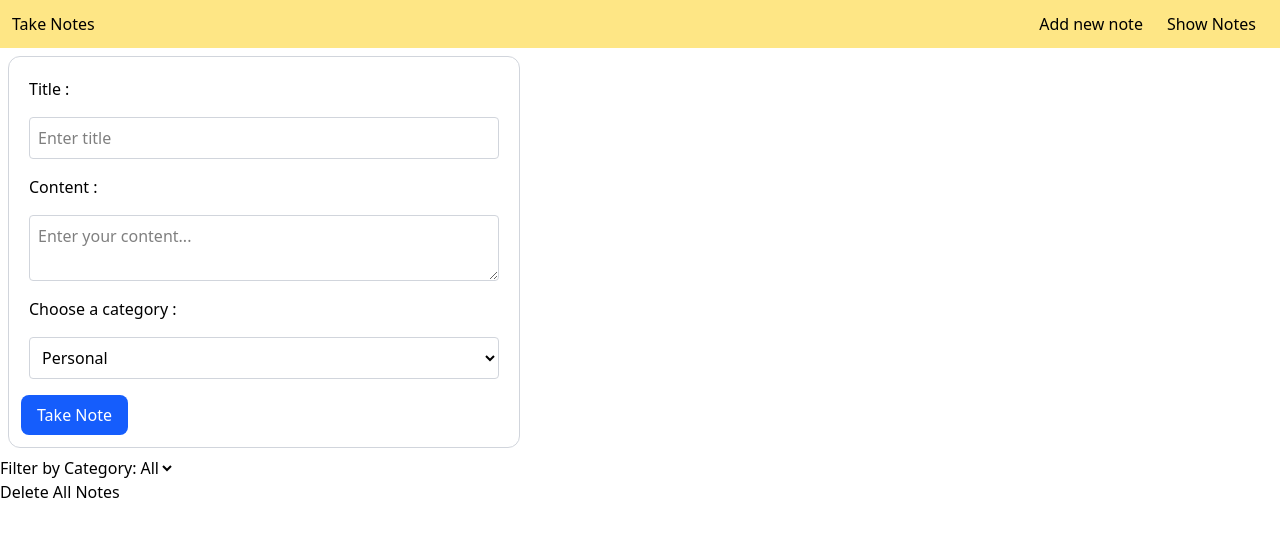
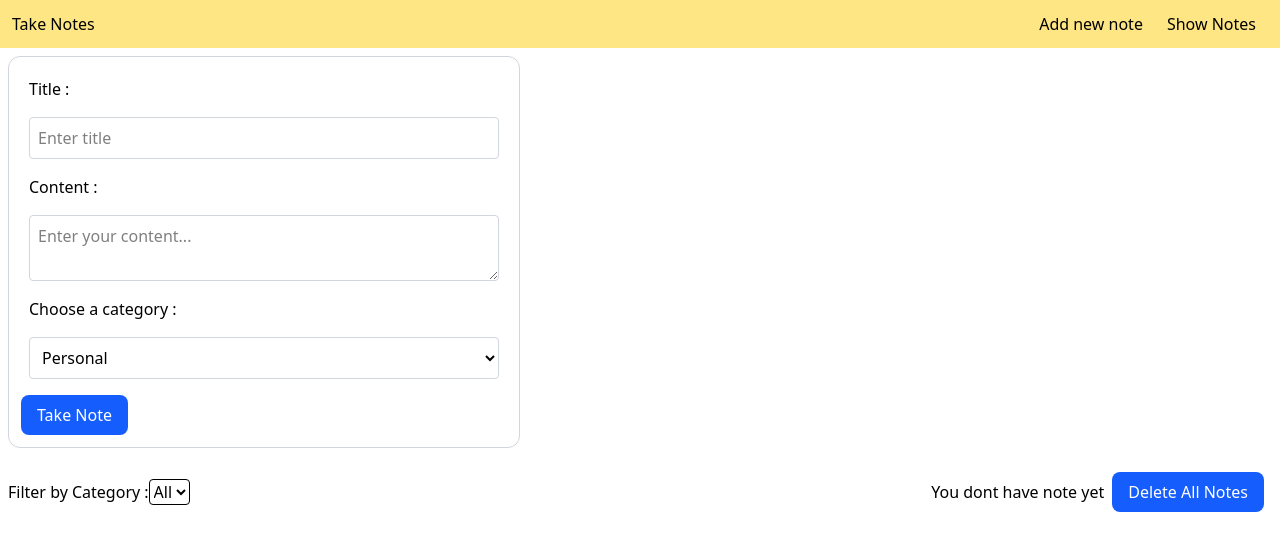
Before and after one commit to oyelestepe/TakeNotes, a React (Vite) app: page / in a window 1280 px wide. Shown: the top 550 px of the page. Built offline with nearby package versions, Linux system fonts and the light colour scheme.

Commit message:
basic changes and style updates

```diff
--- a/src/App.jsx
+++ b/src/App.jsx
@@ -54,9 +54,10 @@ function deleteAllNotes(){
     <>
       <Navbar />
       <NoteForm addNote={addNote} updateNote={updateNote} editingNote={editingNote} setEditingNote={setEditingNote}/>
+      <div className='flex justify-between items-center p-2'>
         <div>
-        <label>Filter by Category:</label>
-        <select value={selectedCategory} onChange={(e) => setSelectedCategory(e.target.value)}>
+          <label>Filter by Category :</label>
+          <select className='border rounded-sm ' value={selectedCategory} onChange={(e) => setSelectedCategory(e.target.value)}>
               {categories.map((cat, i) => (
             <option key={i} value={cat}>
             {cat}
@@ -64,10 +65,14 @@ function deleteAllNotes(){
           ))}
         </select>
         </div>
+
+        <div className='flex items-center p-2'>
+        {notes.length > 0 ? <p>You have <span className='font-semibold'>{notes.length}</span> notes</p> : <p>You dont have note yet</p>}
+        <button className='btn btn-primary ml-2 ' onClick={deleteAllNotes}>Delete All Notes</button>
+      </div>
+      </div>
       <ListNotes notes={filteredNotes} deleteNote={deleteNote} startEdit={startEdit}/>
-      <div>
-        <button onClick={deleteAllNotes}>Delete All Notes</button>
-      </div>
+
     </>
   )
 }
```
Lines whose indentation alone changed are shown as unchanged.
